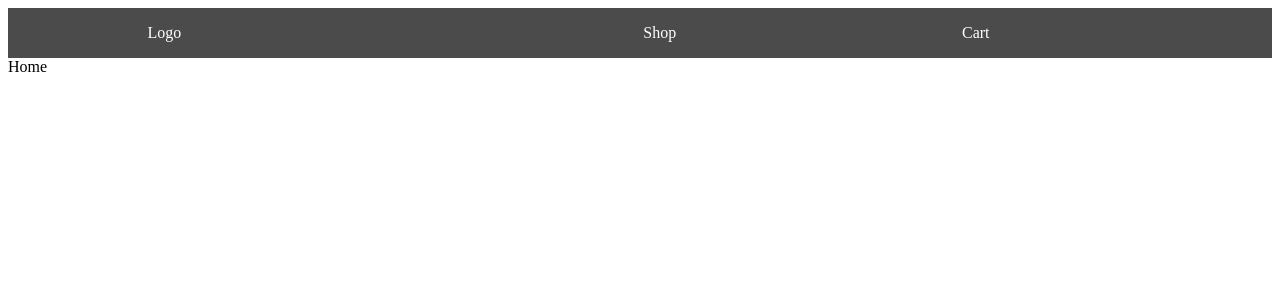
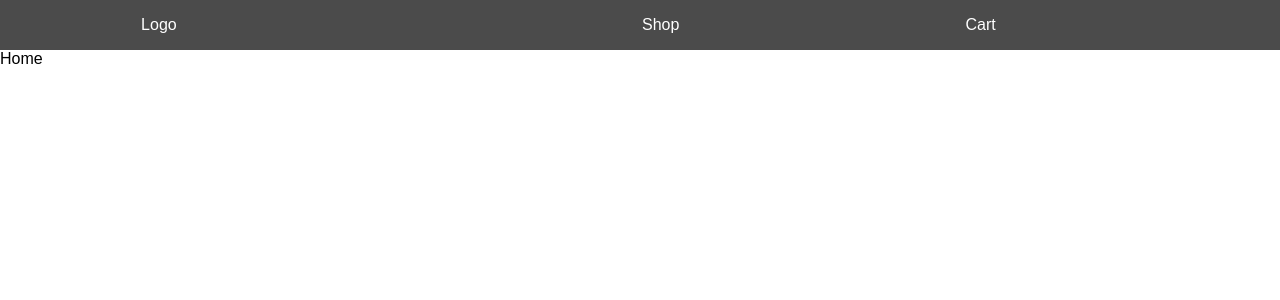
Before and after one commit to MarekRykaczewski/shop-react, a React (Create React App) app: page / in a window 1280 px wide. Shown: the top 300 px of the page. Built offline with nearby package versions, Linux system fonts and the light colour scheme.

Commit message:
add body styling

```diff
--- a/src/App.css
+++ b/src/App.css
@@ -1,3 +1,8 @@
+body {
+  margin: 0;
+  font-family: Arial, Helvetica, sans-serif;
+}
+
 .nav {
   display: flex;
   justify-content: space-around;
```
